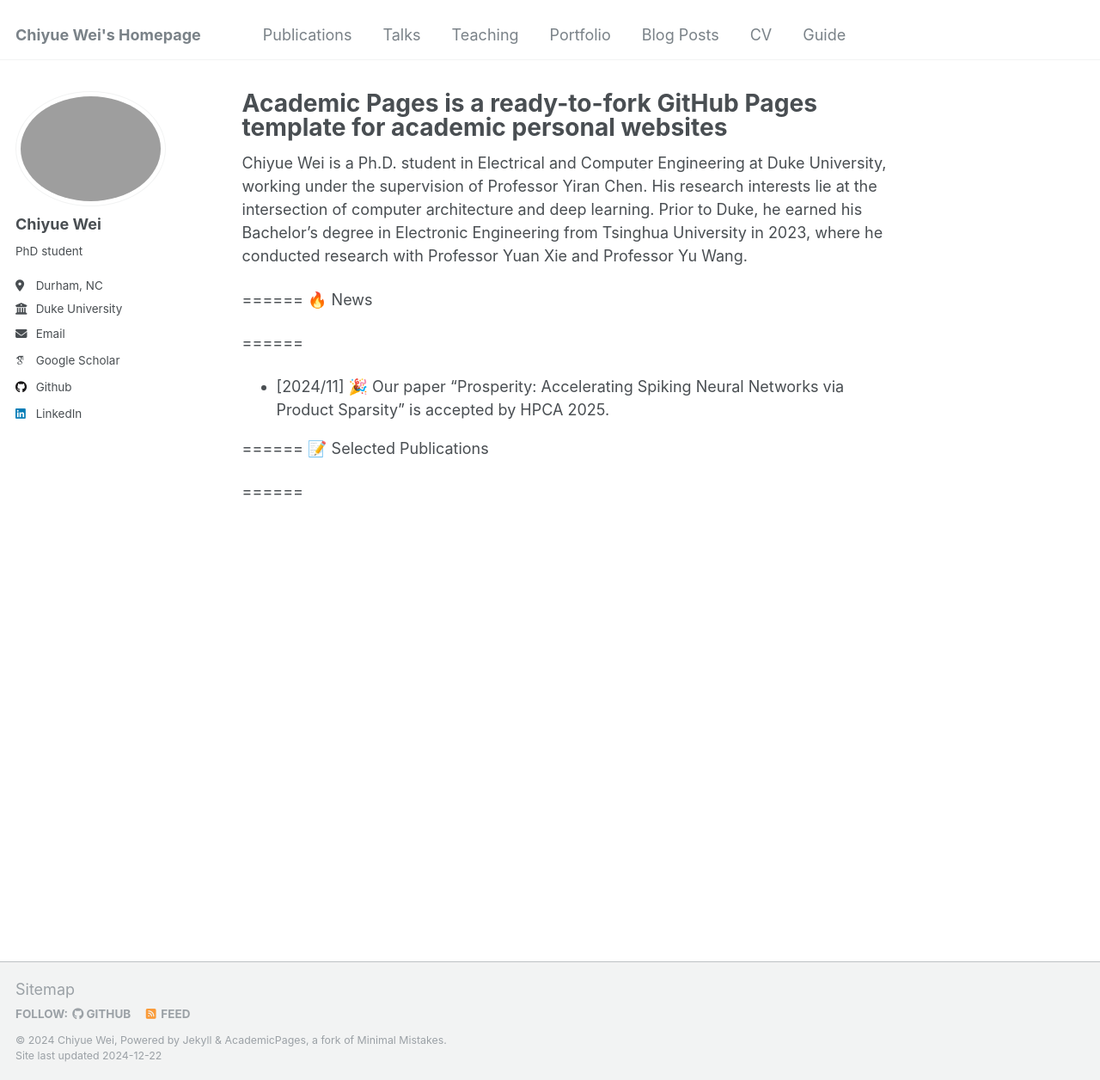
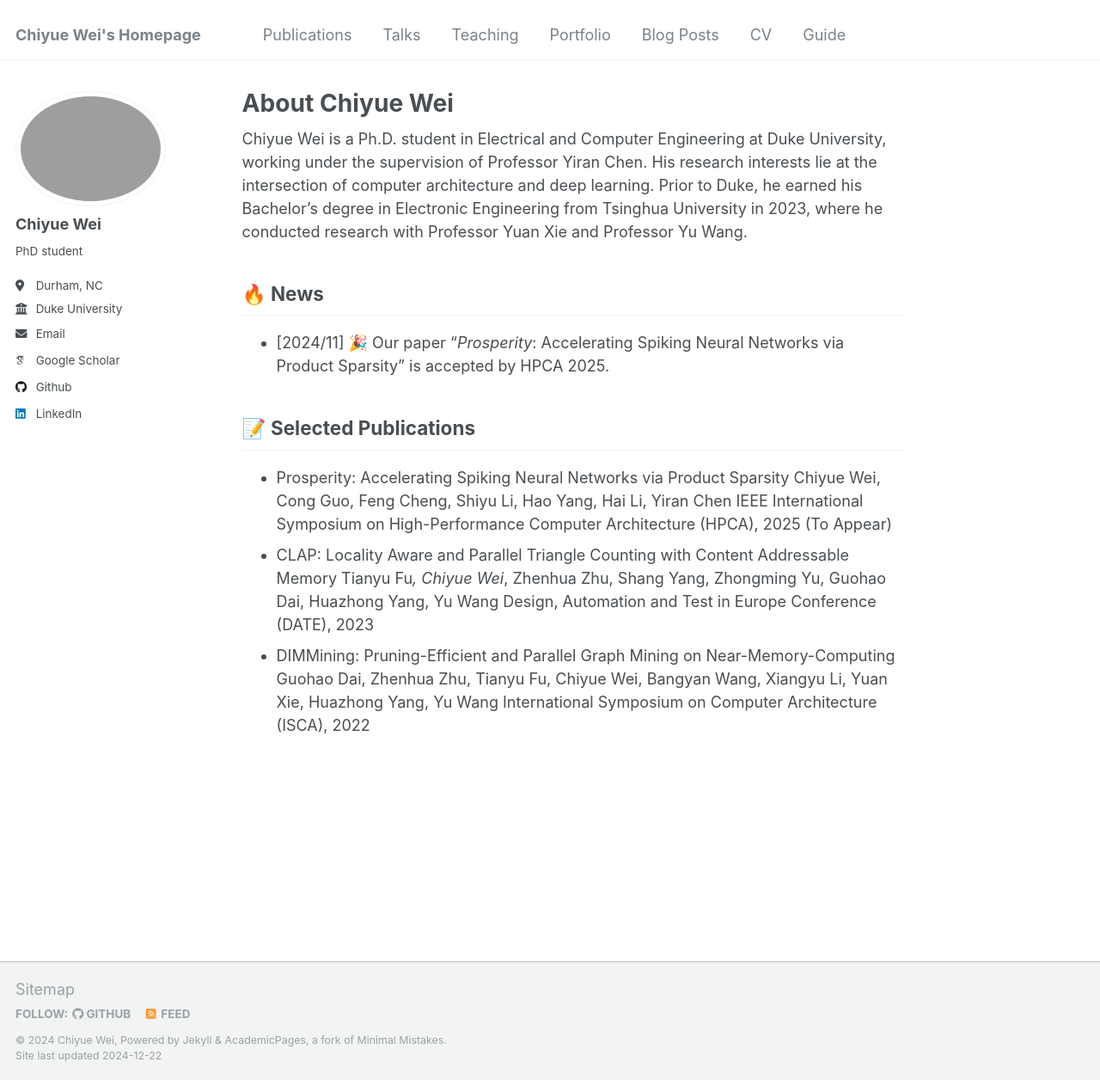
Before and after one commit to dubcyfor3/dubcyfor3.github.io, a Jekyll site: the page built from _pages/about.md, in a window 1280 px wide and 1256 px high. Shown: the whole window at 86% size. Built offline with Jekyll 4.4.1, drawn with Linux system fonts in a browser that asks for light colours; some web fonts are replaced.

Commit message:
[update] add pub

```diff
--- a/_pages/about.md
+++ b/_pages/about.md
@@ -1,6 +1,6 @@
 ---
 permalink: /
-title: "Academic Pages is a ready-to-fork GitHub Pages template for academic personal websites"
+title: "About Chiyue Wei"
 author_profile: true
 redirect_from:
   - /about/
@@ -9,17 +9,27 @@ redirect_from:
 
 Chiyue Wei is a Ph.D. student in Electrical and Computer Engineering at Duke University, working under the supervision of Professor Yiran Chen. His research interests lie at the intersection of computer architecture and deep learning. Prior to Duke, he earned his Bachelor's degree in Electronic Engineering from Tsinghua University in 2023, where he conducted research with Professor Yuan Xie and Professor Yu Wang.
 
-======
+
 🔥 News
+------
 
-======
+- [2024/11] 🎉 Our paper "*Prosperity*: Accelerating Spiking Neural Networks via Product Sparsity" is accepted by HPCA 2025.
 
-- [2024/11] 🎉 Our paper "Prosperity: Accelerating Spiking Neural Networks via Product Sparsity" is accepted by HPCA 2025.
 
-======
 📝 Selected Publications
-
-======
+------
+- Prosperity: Accelerating Spiking Neural Networks via Product Sparsity
+Chiyue Wei, Cong Guo, Feng Cheng, Shiyu Li, Hao Yang, Hai Li, Yiran Chen
+IEEE International Symposium on High-Performance Computer Architecture (HPCA), 2025 (To Appear)
+- CLAP: Locality Aware and Parallel Triangle Counting with Content Addressable Memory
+Tianyu Fu*, Chiyue Wei*, Zhenhua Zhu, Shang Yang, Zhongming Yu, Guohao Dai, Huazhong Yang, Yu Wang
+Design, Automation and Test in Europe Conference (DATE), 2023
+- DIMMining: Pruning-Efficient and Parallel Graph Mining on Near-Memory-Computing
+Guohao Dai, Zhenhua Zhu, Tianyu Fu, Chiyue Wei, Bangyan Wang, Xiangyu Li, Yuan Xie, Huazhong Yang, Yu Wang
+International Symposium on Computer Architecture (ISCA), 2022
+<!-- - DeSCo: Towards Generalizable and Scalable Deep Subgraph Counting
+Tianyu Fu, Chiyue Wei, Yu Wang, Rex Ying
+ACM International Conference on Web Search and Data Mining (WSDM), 2024 -->
 
 
 
```
